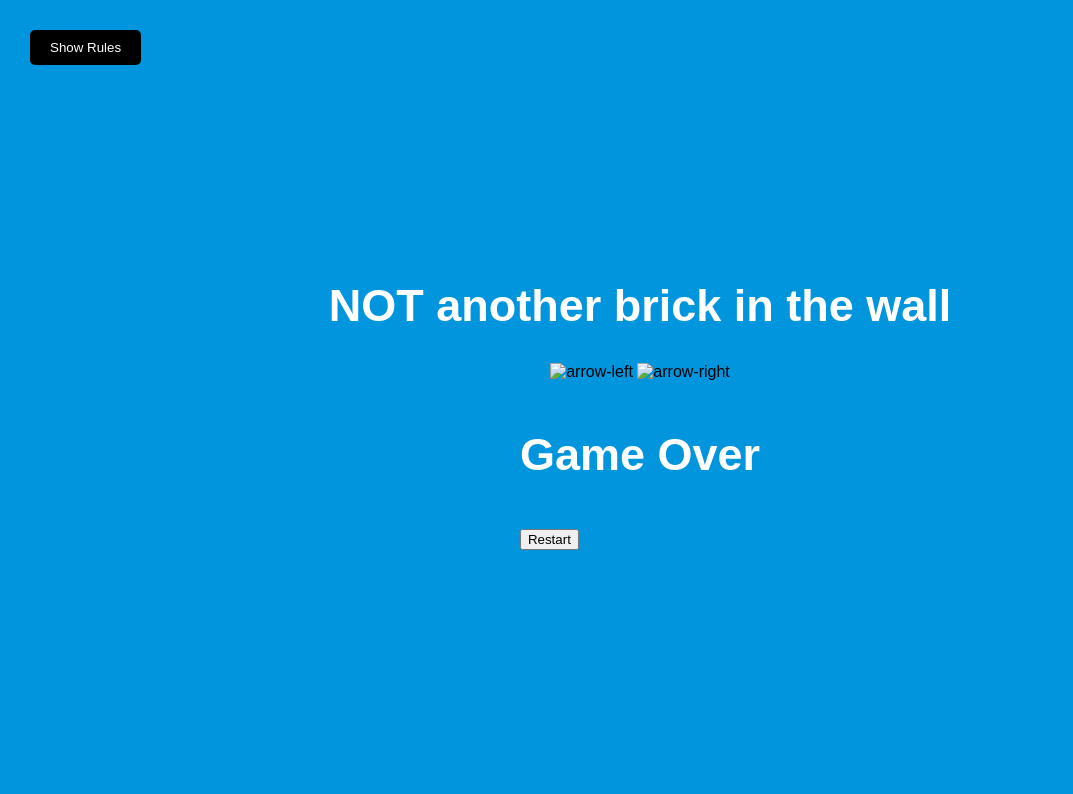
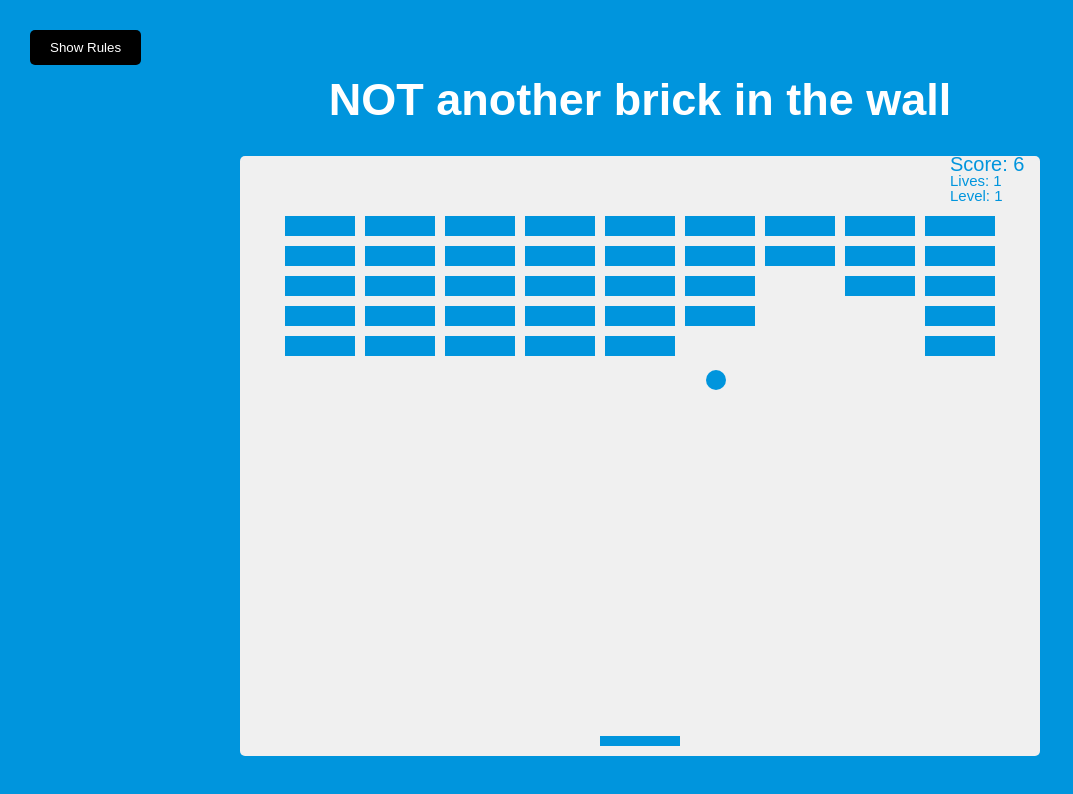
Before and after one commit to RobertFM89/NOT-another-brick-in-the-wall, a plain HTML site: page index.html in a window 1280 px wide. Shown: the whole page, without its empty margins (0-1073 px from the left). Drawn offline with Linux system fonts and the light colour scheme.

Commit message:
add levels and lives

```diff
--- a/index.html
+++ b/index.html
@@ -22,10 +22,7 @@
     </div>
 
     <canvas id="canvas" width="800" height="600"></canvas>
-    <div>
-      <img src="media/icons8-double-left.gif" alt="arrow-left">
-      <img src="media/icons8-double-right.gif" alt="arrow-right">
-    </div>
+
     <div id="game-over" class="game-over">
       <img src="./images/logo.png" alt="" class="logo-img" />
       <h1>Game Over</h1>
--- a/src/script.js
+++ b/src/script.js
@@ -1,52 +1,67 @@
 class Game {
   constructor() {
-      this.canvas = document.getElementById('canvas');
-      this.gameOverScreen = document.getElementById('game-over');
-      this.ctx = this.canvas.getContext('2d');
+    this.canvas = document.getElementById("canvas");
+    this.gameOverScreen = document.getElementById("game-over");
+    this.ctx = this.canvas.getContext("2d");
     this.score = 0;
-      this.lives = 1;
+    this.lives = 3;
+    this.level= 1;
 
     this.paddle = new Paddle(this.canvas);
     this.ball = new Ball(this.canvas);
     this.brickManager = new BrickManager(this.canvas);
 
-      this.rulesBtn = document.getElementById('rules-btn');
-      this.closeBtn = document.getElementById('close-btn');
-      this.rules = document.getElementById('rules');
+    this.rulesBtn = document.getElementById("rules-btn");
+    this.closeBtn = document.getElementById("close-btn");
+    this.rules = document.getElementById("rules");
 
     this.initEvents();
     this.update();
   }
 
   initEvents() {
-      document.addEventListener('keydown', (e) => this.paddle.keyDown(e));
-      document.addEventListener('keyup', (e) => this.paddle.keyUp(e));
+    document.addEventListener("keydown", (e) => this.paddle.keyDown(e));
+    document.addEventListener("keyup", (e) => this.paddle.keyUp(e));
 
-      this.rulesBtn.addEventListener('click', () => this.rules.classList.add('show'));
-      this.closeBtn.addEventListener('click', () => this.rules.classList.remove('show'));
+    this.rulesBtn.addEventListener("click", () =>
+      this.rules.classList.add("show")
+    );
+    this.closeBtn.addEventListener("click", () =>
+      this.rules.classList.remove("show")
+    );
   }
-
 
   increaseScore() {
     this.score++;
-      if (this.score % (this.brickManager.rowCount * this.brickManager.columnCount) === 0) {
-        this.brickManager.showAllBricks();
+    if (this.allBricksBroken()) {
+      this.levelUp();
     }
   }
 
   drawScore() {
-      this.ctx.font = '20px Arial';
-      this.ctx.fillText(`Score: ${this.score}`, this.canvas.width - 100, 30);
+    this.ctx.font = "20px Arial";
+    this.ctx.fillText(`Score: ${this.score}`, this.canvas.width - 90, 15);
   }
 
   drawLives() {
-        this.ctx.font = '20px Arial';
-        this.ctx.fillText(`Lives: ${this.lives}`, this.canvas.width - 100, 50);
+    this.ctx.font = "15px Arial";
+    this.ctx.fillText(`Lives: ${this.lives}`, this.canvas.width - 90, 30);
+  }
+
+  drawLevel() {
+    this.ctx.font = "15px Arial";
+    this.ctx.fillText(`Level: ${this.level}`, this.canvas.width - 90, 45);
   }
 
   update() {
     this.paddle.move();
-      this.ball.move(this.canvas, this.paddle, this.brickManager, () => this.increaseScore());
+    this.ball.move(
+      this.canvas,
+      this.paddle,
+      this.brickManager,
+      () => this.increaseScore(),
+      () => this.loseLife()
+    );
 
     this.ctx.clearRect(0, 0, this.canvas.width, this.canvas.height);
     this.paddle.draw(this.ctx);
@@ -54,6 +69,7 @@ class Game {
     this.brickManager.draw(this.ctx);
     this.drawScore();
     this.drawLives();
+    this.drawLevel();
 
     requestAnimationFrame(() => this.update());
   }
@@ -69,17 +85,33 @@ class Game {
   }
 
   gameOver() {
+    //alert('Game Over');
 
-        //alert('Game Over');
-        //document.location.reload();
-        this.canvas.style.display = 'none';
-        this.gameOverScreen.style.display = 'block';
+    this.canvas.style.display = "none";
+    this.gameOverScreen.style.display = "block";
+  }
 
+  allBricksBroken() {
+    return this.brickManager.bricks.every((column) =>
+      column.every((brick) => !brick.visible)
+    );
+  }
+
+  levelUp() {
+    this.level++;
+    this.brickManager.columnCount++;
+    this.ball.speed += 1;
+    this.ball.dx = this.ball.dx > 0 ? this.ball.speed : -this.ball.speed;
+    this.ball.dy = this.ball.dy > 0 ? this.ball.speed : -this.ball.speed;
+    this.brickManager.createBricks();
+    this.ball.reset();
+    this.paddle.reset();
   }
 }
 
 class Paddle {
   constructor(canvas) {
+    this.canvas = canvas;
     this.x = canvas.width / 2 - 40;
     this.y = canvas.height - 20;
     this.w = 80;
@@ -91,7 +123,7 @@ class Game {
   draw(ctx) {
     ctx.beginPath();
     ctx.rect(this.x, this.y, this.w, this.h);
-      ctx.fillStyle = '#0095dd';
+    ctx.fillStyle = "#0095dd";
     ctx.fill();
     ctx.closePath();
   }
@@ -103,15 +135,15 @@ class Game {
   }
 
   keyDown(e) {
-      if (e.key === 'Right' || e.key === 'ArrowRight') {
+    if (e.key === "Right" || e.key === "ArrowRight") {
       this.dx = this.speed;
-      } else if (e.key === 'Left' || e.key === 'ArrowLeft') {
+    } else if (e.key === "Left" || e.key === "ArrowLeft") {
       this.dx = -this.speed;
     }
   }
 
   keyUp(e) {
-      if (['Right', 'ArrowRight', 'Left', 'ArrowLeft'].includes(e.key)) {
+    if (["Right", "ArrowRight", "Left", "ArrowLeft"].includes(e.key)) {
       this.dx = 0;
     }
   }
@@ -119,11 +151,11 @@ class Game {
   reset() {
     this.x = this.canvas.width / 2 - this.w / 2;
   }
-
 }
 
 class Ball {
   constructor(canvas) {
+    this.canvas = canvas;
     this.x = canvas.width / 2;
     this.y = canvas.height / 2;
     this.size = 10;
@@ -135,7 +167,7 @@ class Game {
   draw(ctx) {
     ctx.beginPath();
     ctx.arc(this.x, this.y, this.size, 0, Math.PI * 2);
-      ctx.fillStyle = '#0095dd';
+    ctx.fillStyle = "#0095dd";
     ctx.fill();
     ctx.closePath();
   }
@@ -166,10 +198,8 @@ class Game {
 
     // Bottom wall collision (reset game)
     if (this.y + this.size > canvas.height) {
-        new Game().loseLife();
+      loseLife();
     }
-
-
   }
 
   reset() {
@@ -178,12 +208,11 @@ class Game {
     this.dx = 4;
     this.dy = -4;
   }
-
-
 }
 
 class BrickManager {
   constructor(canvas) {
+    this.canvas = canvas;
     this.rowCount = 9;
     this.columnCount = 5;
     this.brickInfo = {
@@ -195,6 +224,11 @@ class Game {
       visible: true,
     };
 
+    this.bricks = [];
+    this.createBricks();
+  }
+
+  createBricks() {
     this.bricks = [];
     for (let i = 0; i < this.rowCount; i++) {
       this.bricks[i] = [];
@@ -212,7 +246,7 @@ class Game {
         if (brick.visible) {
           ctx.beginPath();
           ctx.rect(brick.x, brick.y, brick.w, brick.h);
-            ctx.fillStyle = '#0095dd';
+          ctx.fillStyle = "#0095dd";
           ctx.fill();
           ctx.closePath();
         }
@@ -240,7 +274,9 @@ class Game {
   }
 
   showAllBricks() {
-      this.bricks.forEach((column) => column.forEach((brick) => (brick.visible = true)));
+    this.bricks.forEach((column) =>
+      column.forEach((brick) => (brick.visible = true))
+    );
   }
 }
 
```
Lines whose indentation alone changed are shown as unchanged.
